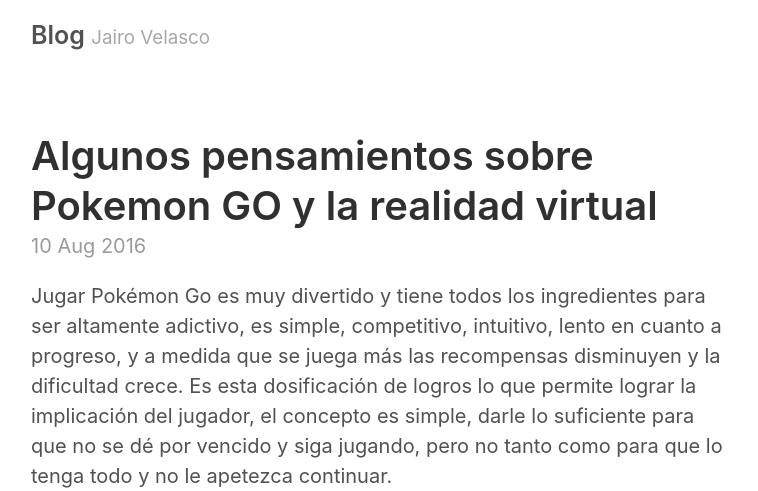
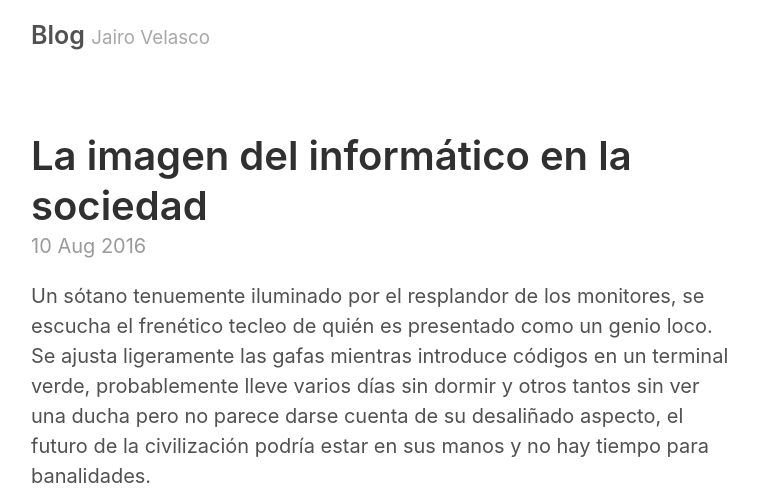
Before and after one commit to Jairove/jairove.github.io, a Jekyll site: the page built from _posts/2016-08-10-Algunos-pensamientos-sobre-Pokemon-GO-y-la-RV.md, in a window 1280 px wide and 1400 px high. Shown: the top 491 px of the window, without its empty margins (259-1017 px from the left). Built offline with Jekyll 4.4.1, drawn with Linux system fonts in a browser that asks for light colours; some of the changed text lies outside the part shown; grey boxes are pictures that could not be loaded.

Commit message:
added image

```diff
--- a/_posts/2016-08-10-Algunos-pensamientos-sobre-Pokemon-GO-y-la-RV.md
+++ b/_posts/2016-08-10-Algunos-pensamientos-sobre-Pokemon-GO-y-la-RV.md
@@ -1,16 +1,20 @@
 ---
 layout: post
-title: Algunos pensamientos sobre Pokemon GO y la realidad virtual
+title: La imagen del informático en la sociedad
 ---
 
-Jugar Pokémon Go es muy divertido y tiene todos los ingredientes para ser altamente adictivo, es simple, competitivo, intuitivo, lento en cuanto a progreso, y a medida que se juega más las recompensas disminuyen y la dificultad crece. Es esta dosificación de logros lo que permite lograr la implicación del jugador, el concepto es simple, darle lo suficiente para que no se dé por vencido y siga jugando, pero no tanto como para que lo tenga todo y no le apetezca continuar.
+Un sótano tenuemente iluminado por el resplandor de los monitores, se escucha el frenético tecleo de quién es presentado como un genio loco. Se ajusta ligeramente las gafas mientras introduce códigos en un terminal verde, probablemente lleve varios días sin dormir y otros tantos sin ver una ducha pero no parece darse cuenta de su desaliñado aspecto, el futuro de la civilización podría estar en sus manos y no hay tiempo para banalidades.
 
-La mecánica de juego es siempre la misma, por lo que se puede iterar hasta niveles infinitos; básicamente el juego consiste en hacer lo mismo pero necesitando hacerlo más y mejor para seguir subiendo de nivel.
+ ![alt text][logo]
 
-> Capturar Pokémon está directamente relacionado con conceptos ancestrales inherentes al ser humano como son la caza y la recolección.
+[logo]: https://dl.dropboxusercontent.com/u/41505363/Blog_images/image.jpg “Hackerman”
 
-Sería interesante dejar aparte los detalles del juego para centrarse en el impacto social que ha generado; nos encontramos en un momento en el que la sociedad tiende a asimilar novedades muy rápido, el hecho de estar inmersos directamente en una corriente de cambio muy veloz no nos deja espacio para llegar a observar de una forma más objetiva la relevancia e inmensidad de lo ocurrido en las últimas décadas.
+Podría ser una escena de cualquier película de finales del pasado siglo o principios del actual, en esas décadas en que al programador informático se le cedió el testigo de genio incomprendido que venían arrastrando tradicionalmente científicos, matemáticos e inventores. El novedoso auge de la computación personal trajo ese paso del científico loco al informático loco, y esa visión quedó instalada en la sociedad.
 
-En un futuro cercano lo virtual no será para nosotros menos importante o menos tangible que lo real, hasta alcanzar un punto en que no exista una diferenciación clara entre lo material y lo tácito. Observando la historia puede comprobarse como siempre que se instala en la sociedad un avance tecnológico relevante surge un movimiento contrapuesto que se presenta pesimista y detractor, bien sea por temor al cambio o por cuestiones más concretas. En cualquier caso la masificación de las realidades virtual y aumentada está a la vuelta de la esquina y trae consigo un gran número de cuestiones.
+Muchas de las propiedades de ese estigma han ido evolucionando con el tiempo, ahora el sótano está mejor iluminado, se escuchan clics intercalados entre el tecleo, y el futuro que está en las manos del informático es como mucho el de la empresa que lo emplea. El aspecto desaliñado permanece pero el genio se ha convertido en un nerd que se preocupa en exceso por detalles que el resto de mortales no comprende, claro que él tampoco tiene interés en que la sociedad lo entienda, hace tiempo que quedó constancia de sus nulas habilidades sociales.
 
-¿*Es menos real un objeto virtual por ser inmaterial? ¿Son menos auténticas las emociones y sensaciones producidas por entidades virtuales*? Son preguntas interesantes que probablemente carezcan de respuestas objetivas.
+Otra posibilidad es que el *nerd* haya tenido una idea genial que haya generado beneficios por millones de dólares, en ese caso cambiamos el sótano por una lujosa oficina con toboganes y consolas de videojuegos en las salas comunes, pero la despreocupación por su imagen continúa, así como su incapacidad para relacionarse de una manera considerada normal, poco importa que su aventura como emprendedor pueda involucrar reuniones con importantes ejecutivos de *Sillicon Valley*. En este caso es la sociedad la que observa asombrada como ese *friki* que no logran comprender ha podido generar semejante impacto socioeconómico.
+
+¿Realmente se asemeja esto a la realidad? Los estereotipos han tenido necesariamente unos fundamentos basados en experiencias reales, *Zuckerberg* va a trabajar en bermudas y chancletas, *Stallman* no parece haber encontrado aún una ducha que se ajuste a los cánones del software libre, ni una peluquería, las oficinas de Google parecen una guardería para adultos, la personalidad de genio incomprendido de Steve Jobs ha ayudado a llenar estantes de librerías, y a *Bill Gates* le ha costado décadas no parecer un geek que sólo ve la luz del sol cuando se acaba la comida y no funciona el reparto a domicilio. Sin embargo estos son casos puntuales, no obstante muy visibles y mediáticos.
+
+Además, la imagen del informático que se ha instaurado en la sociedad tiende a favorecer la predominancia masculina, y eso provoca que se pierda mucho talento en la profesión.
```
